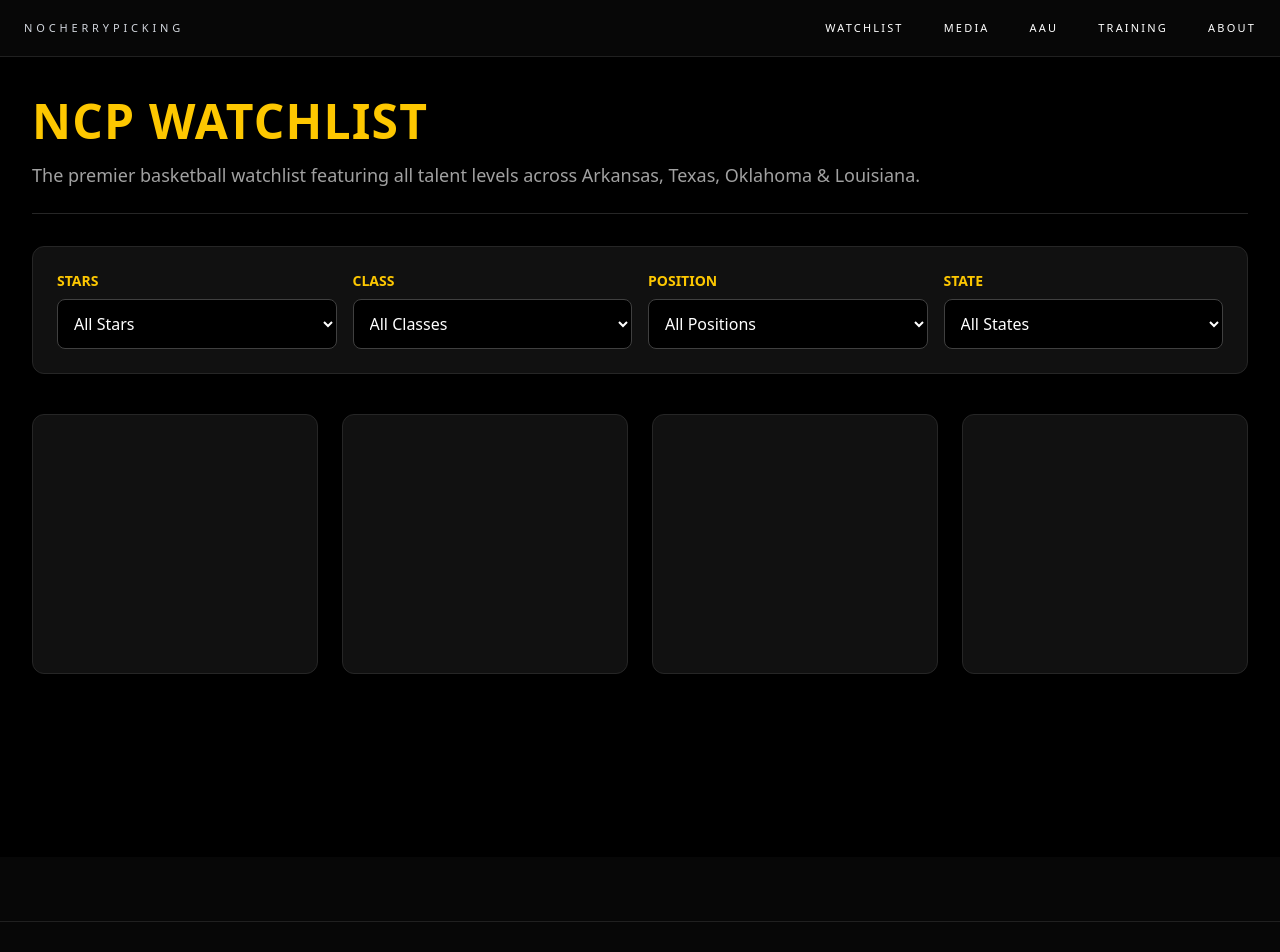
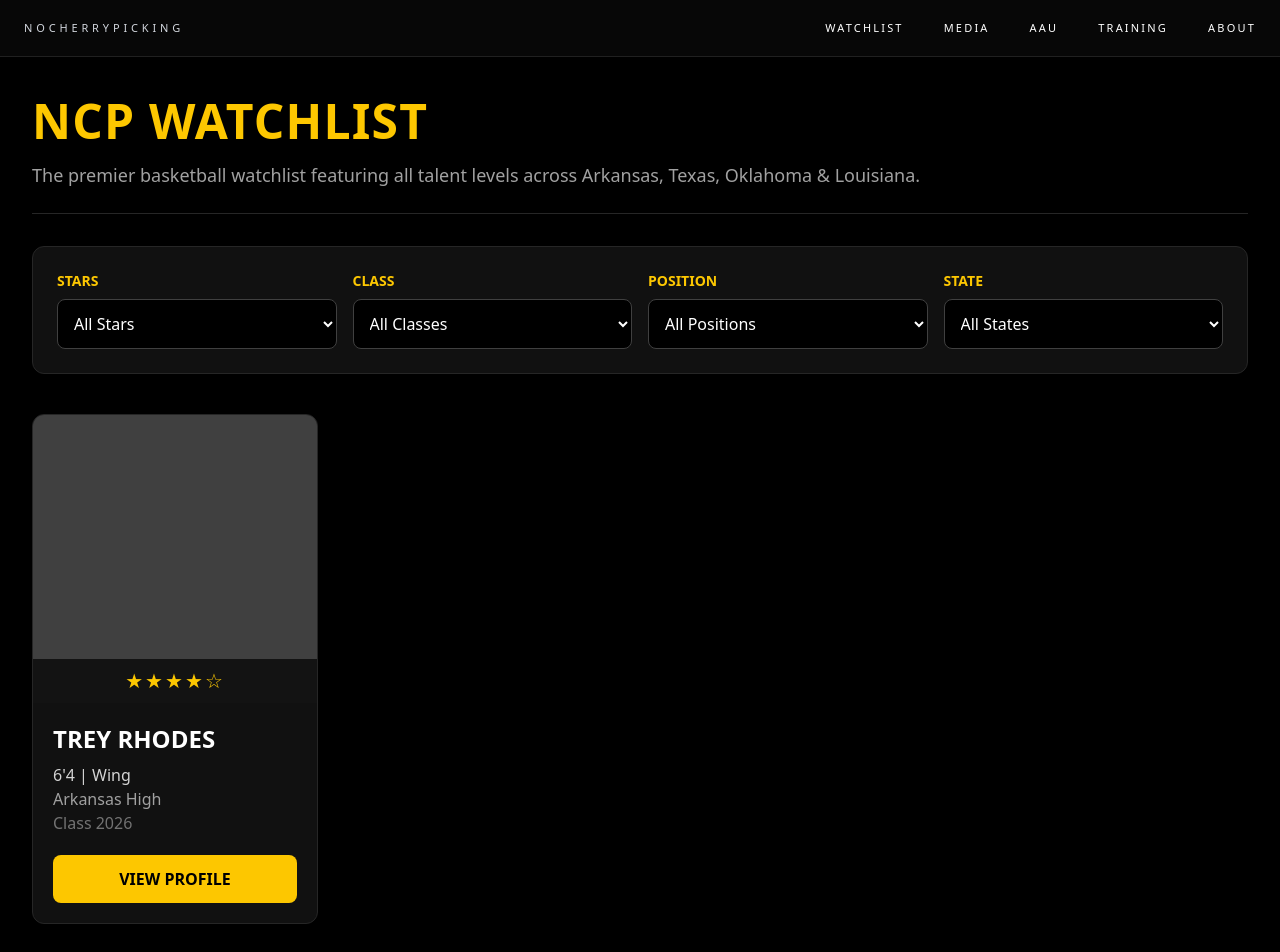
Before and after one commit to nocherrypicking-ra/ncphoops, a Next.js app: page /watchlist in a window 1280 px wide. Shown: the top 952 px of the page. Built offline with nearby package versions, Linux system fonts and the light colour scheme.

Commit message:
Update page.tsx

```diff
--- a/app/watchlist/page.tsx
+++ b/app/watchlist/page.tsx
@@ -79,13 +79,47 @@ export default function WatchlistPage() {
 
         {/* Player Grid */}
         <div className="mt-10 grid grid-cols-1 md:grid-cols-2 lg:grid-cols-4 gap-6">
-          <div className="rounded-xl border border-neutral-800 bg-[#111111] p-6 min-h-[260px]"></div>
 
-          <div className="rounded-xl border border-neutral-800 bg-[#111111] p-6 min-h-[260px]"></div>
+          {/* Demo Card */}
+          <div className="overflow-hidden rounded-xl border border-neutral-800 bg-[#111111] transition duration-300 hover:border-yellow-400 hover:shadow-[0_0_20px_rgba(250,204,21,.25)]">
 
-          <div className="rounded-xl border border-neutral-800 bg-[#111111] p-6 min-h-[260px]"></div>
+            {/* Photo */}
+            <div className="relative h-72 bg-neutral-700">
 
-          <div className="rounded-xl border border-neutral-800 bg-[#111111] p-6 min-h-[260px]"></div>
+              {/* Stars */}
+              <div className="absolute bottom-0 left-0 right-0 bg-black/70 text-center py-2 text-yellow-400 text-xl tracking-widest">
+                ★★★★☆
+              </div>
+
+            </div>
+
+            {/* Card Info */}
+            <div className="p-5">
+
+              <h2 className="text-2xl font-bold uppercase">
+                Trey Rhodes
+              </h2>
+
+              <p className="mt-2 text-neutral-300">
+                6'4 | Wing
+              </p>
+
+              <p className="text-neutral-400">
+                Arkansas High
+              </p>
+
+              <p className="text-neutral-500">
+                Class 2026
+              </p>
+
+              <button className="mt-5 w-full rounded-lg bg-yellow-400 py-3 font-bold uppercase text-black transition hover:bg-yellow-300">
+                View Profile
+              </button>
+
+            </div>
+
+          </div>
+
         </div>
       </div>
     </main>
```
